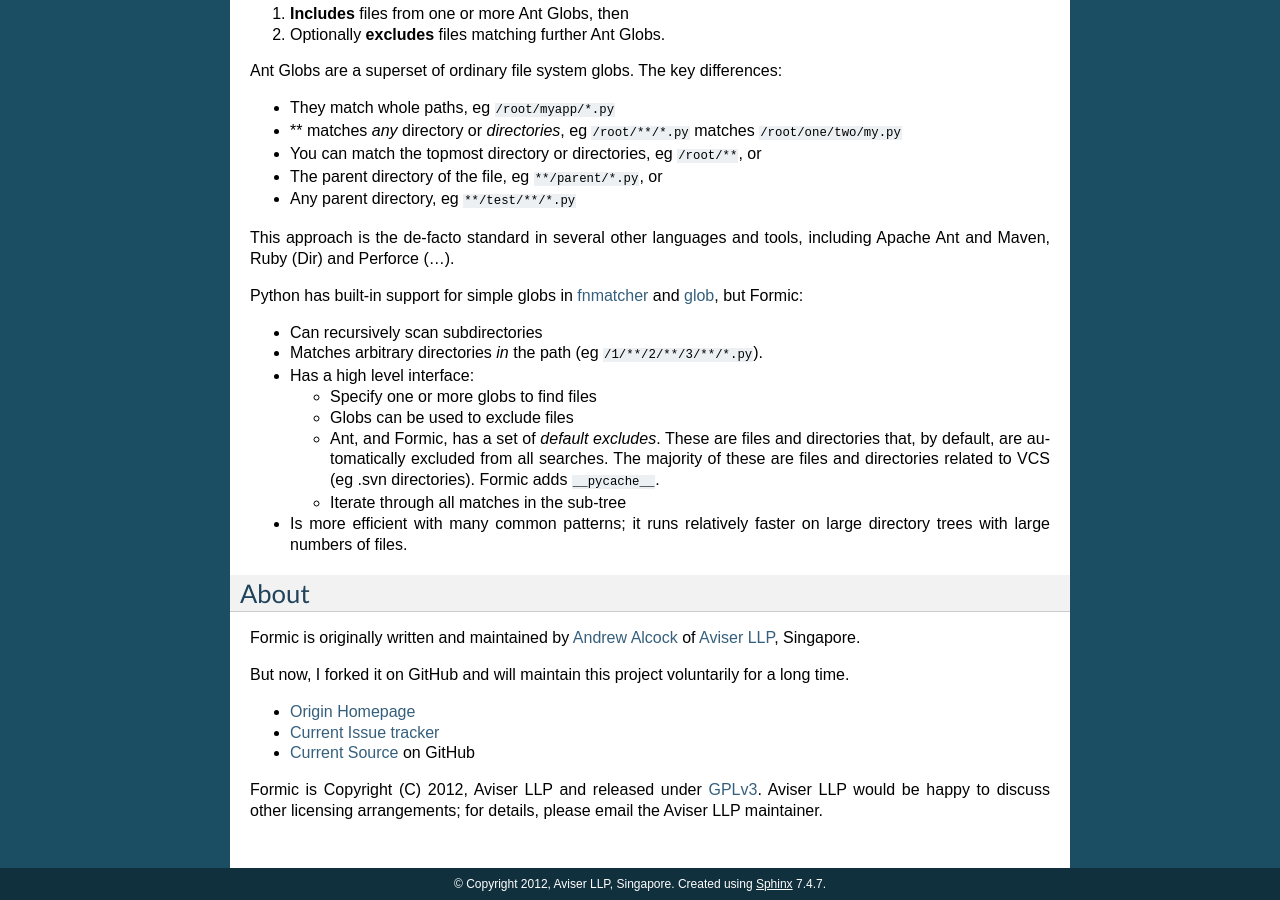
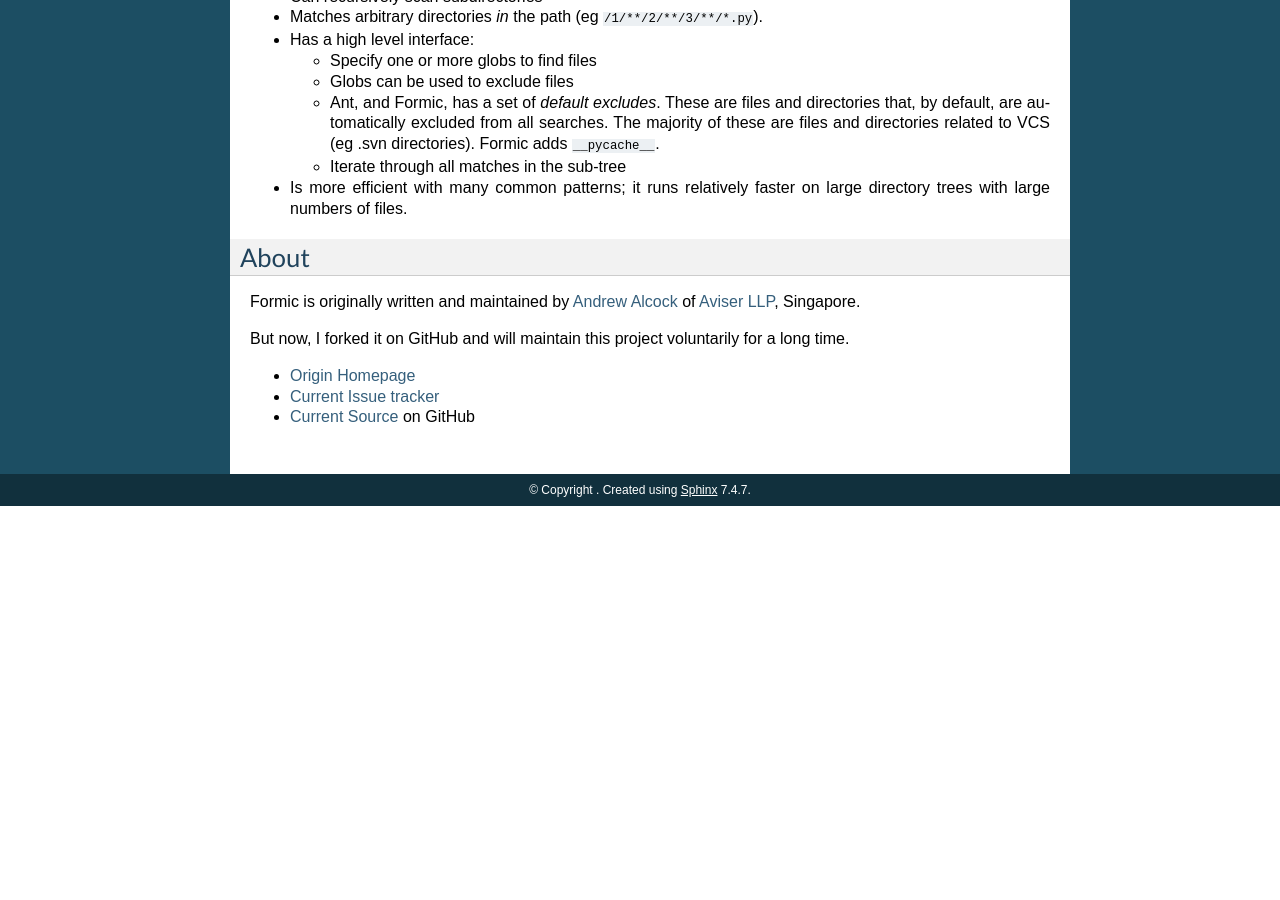
Before and after one commit to wolfhong/formic, a Sphinx documentation site: the page built from doc/index.rst, in a window 1280 px wide and 900 px high, scrolled down 2206 px. Built offline with Sphinx 7.4.7, drawn with Linux system fonts in a browser that asks for light colours; the version number could not be read and is left out; after the commit the page ends 2712 px from its top, so only the background shows below that.

```diff
--- a/README.rst
+++ b/README.rst
@@ -130,6 +130,3 @@ But now, I forked it on GitHub and will maintain this project voluntarily for a
 * `Origin Homepage <http://www.aviser.asia/formic>`_
 * `Current Issue tracker <https://github.com/wolfhong/formic/issues?status=new&status=open>`_
 * `Current Source <https://github.com/wolfhong/formic>`_ on GitHub
-
-Formic is Copyright (C) 2012, Aviser LLP and released under
-`GPLv3 <http://www.gnu.org/licenses/gpl.html>`_. Aviser LLP would be happy to discuss other licensing arrangements; for details, please email the Aviser LLP maintainer.
--- a/USAGE.rst
+++ b/USAGE.rst
@@ -35,7 +35,7 @@ be combined with other executables, eg::
 VCS directories such as ``.svn`` and ``.hg``).
 
 Full usage is documented in the `formic.command
-<http://www.aviser.asia/formic/doc/api.html#module-formic.command>`_ package.
+<https://formic.readthedocs.io/en/latest/api.html#module-formic.command>`_ package.
 
 Library
 -------
@@ -58,4 +58,4 @@ starts with 'test\_'::
         # Do something with file_name
         ...
 
-A more detailed description can be found in the `API <http://www.aviser.asia/formic/doc/api.html>`_.
+A more detailed description can be found in the `API <https://formic.readthedocs.io/en/latest/api.html>`_.
--- a/doc/_templates/layout.html
+++ b/doc/_templates/layout.html
@@ -9,13 +9,13 @@
 {% endblock %}
 
 {%- block header %}
-<div class="logo-position">
+<!-- <div class="logo-position">
     <p class="logo">
         <a href="http://www.aviser.asia">
             <img src="http://www.aviser.asia/LogoAviser128x58.png">
         </a>
     </p>
-</div>
+</div> -->
 {% endblock %}
 
 {%- block relbar2 %}
--- a/doc/conf.py
+++ b/doc/conf.py
@@ -11,16 +11,18 @@
 # All configuration values have a default; values that are commented out
 # serve to show the default.
 
-import sys, os, formic
+import sys
+import os
 
 # If extensions (or modules to document with autodoc) are in another directory,
 # add these directories to sys.path here. If the directory is relative to the
 # documentation root, use os.path.abspath to make it absolute, like shown here.
-#sys.path.insert(0, os.path.abspath('.'))
-location = os.path.abspath(
-    os.path.join(os.path.dirname(__file__), "..", "formic"))
+# sys.path.insert(0, os.path.abspath('.'))
+location = os.path.abspath(os.path.dirname(os.path.dirname(__file__)))
 assert os.path.isdir(location)
 sys.path.insert(0, location)
+
+import formic
 
 # -- General configuration -----------------------------------------------------
 
@@ -45,7 +47,7 @@ master_doc = 'index'
 
 # General information about the project.
 project = 'Formic'
-copyright = '2012, Aviser LLP, Singapore'
+copyright = ''
 
 # The version info for the project you're documenting, acts as replacement for
 # |version| and |release|, also used in various other places throughout the
@@ -60,7 +62,6 @@ matches = re.search("^([0-9.]+).*$", release)
 version = matches.group(1)
 print("-" * 80)
 print("Project:", project)
-print("Build location:", location)
 print("Read version (release):", version, "(" + release + ")")
 print("-" * 80)
 
@@ -193,8 +194,7 @@ latex_elements = {
 # Grouping the document tree into LaTeX files. List of tuples
 # (source start file, target name, title, author, documentclass [howto/manual]).
 latex_documents = [
-    ('index', 'Formic.tex', 'Formic Documentation', 'Aviser LLP, Singapore',
-     'manual'),
+    ('index', 'Formic.tex', 'Formic Documentation', 'manual'),
 ]
 
 # The name of an image file (relative to this directory) to place at the top of
@@ -233,7 +233,7 @@ man_pages = [('index', 'formic', 'Formic Documentation',
 # (source start file, target name, title, author,
 #  dir menu entry, description, category)
 texinfo_documents = [
-    ('index', 'Formic', 'Formic Documentation', 'Aviser LLP, Singapore',
+    ('index', 'Formic', 'Formic Documentation',
      'Formic', 'One line description of project.', 'Miscellaneous'),
 ]
 
--- a/formic/__init__.py
+++ b/formic/__init__.py
@@ -25,4 +25,4 @@ An implementation of Apache Ant globs.
 
 from .formic import FileSet, Pattern, get_version, FormicError
 
-__all__ = [FileSet, Pattern, get_version, FormicError]
+__all__ = ['FileSet', 'Pattern', 'get_version', 'FormicError']
```
Also changed, not shown: 1 other file.
